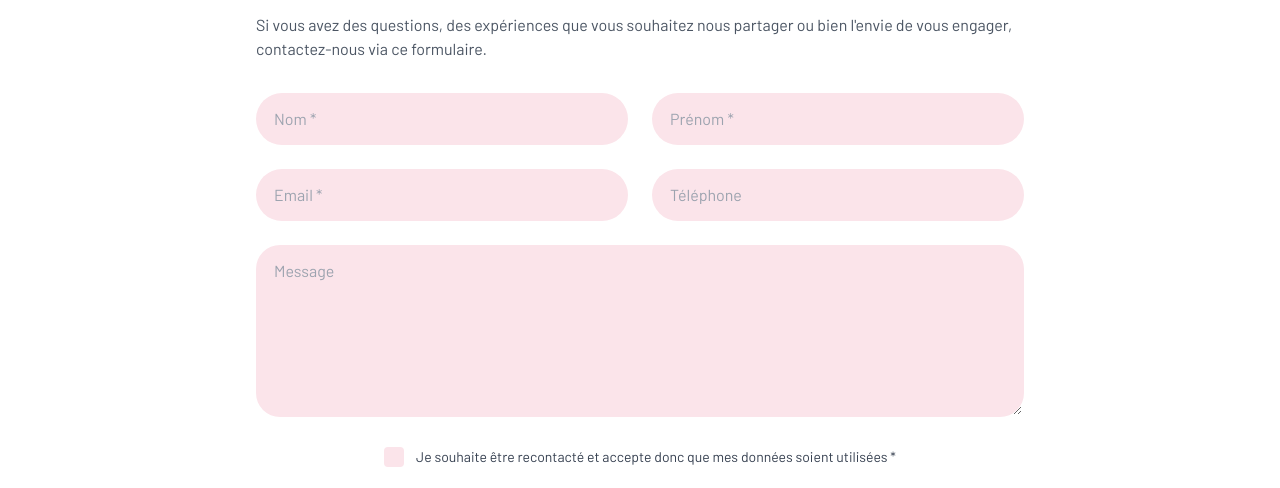
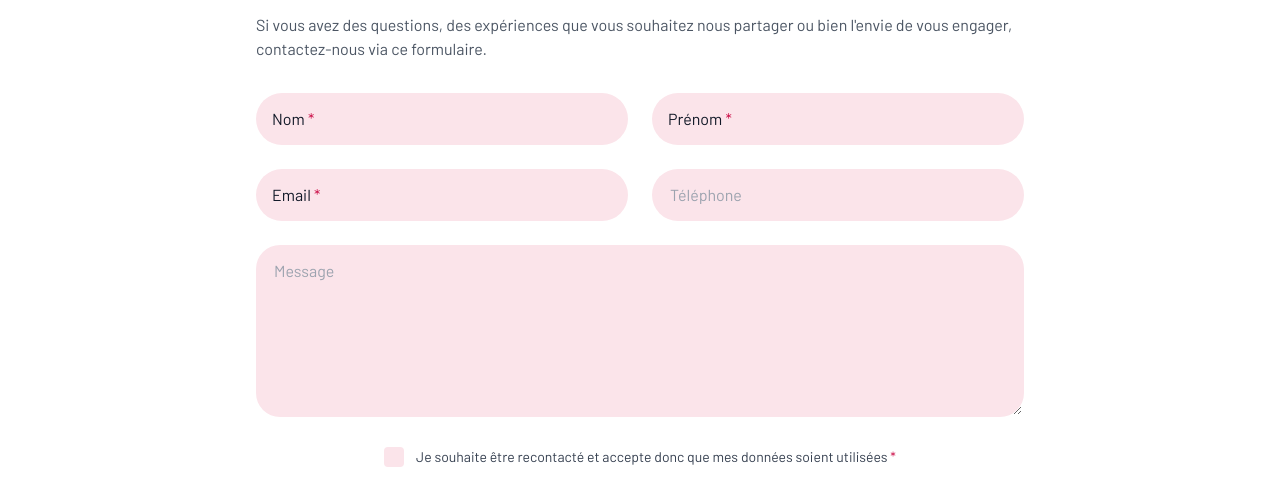
Before and after one commit to rtetley/website_draguignan, a website built with Vite: page index.html in a window 1280 px wide. Shown: the part 2045-2533 px from the top of the page. Built offline with nearby package versions, Linux system fonts and the light colour scheme.

Commit message:
fix: asterisks color

```diff
--- a/index.html
+++ b/index.html
@@ -130,25 +130,34 @@ dans les quartiers, les enfants dans les écoles !» Var-matin
 
                 <form id="contactForm" class="space-y-6" novalidate>
                     <div class="grid grid-cols-1 md:grid-cols-2 gap-6">
-                        <div>
-                            <input type="text" id="nom" name="nom" required placeholder="Nom *"
-                                class="w-full px-4 py-3 rounded-full text-gray-900"
+                        <div class="relative">
+                            <input type="text" id="nom" name="nom" required placeholder="Nom"
+                                class="w-full px-4 py-3 rounded-full text-gray-900 required-field"
                                 style="background-color: var(--color-unies-pink);">
+                            <label for="nom" class="absolute left-4 top-1/2 -translate-y-1/2 pointer-events-none text-gray-900">
+                                <span class="placeholder-text">Nom <span style="color: var(--color-unies-red);">*</span></span>
+                            </label>
                             <p id="nomError" class="text-red-600 text-sm mt-1 ml-4 hidden">Veuillez renseigner votre nom</p>
                         </div>
-                        <div>
-                            <input type="text" id="prenom" name="prenom" required placeholder="Prénom *"
-                                class="w-full px-4 py-3 rounded-full text-gray-900"
+                        <div class="relative">
+                            <input type="text" id="prenom" name="prenom" required placeholder="Prénom"
+                                class="w-full px-4 py-3 rounded-full text-gray-900 required-field"
                                 style="background-color: var(--color-unies-pink);">
+                            <label for="prenom" class="absolute left-4 top-1/2 -translate-y-1/2 pointer-events-none text-gray-900">
+                                <span class="placeholder-text">Prénom <span style="color: var(--color-unies-red);">*</span></span>
+                            </label>
                             <p id="prenomError" class="text-red-600 text-sm mt-1 ml-4 hidden">Veuillez renseigner votre prénom</p>
                         </div>
                     </div>
 
                     <div class="grid grid-cols-1 md:grid-cols-2 gap-6">
-                        <div>
-                            <input type="email" id="email" name="email" required placeholder="Email *"
-                                class="w-full px-4 py-3 rounded-full text-gray-900"
+                        <div class="relative">
+                            <input type="email" id="email" name="email" required placeholder="Email"
+                                class="w-full px-4 py-3 rounded-full text-gray-900 required-field"
                                 style="background-color: var(--color-unies-pink);">
+                            <label for="email" class="absolute left-4 top-1/2 -translate-y-1/2 pointer-events-none text-gray-900">
+                                <span class="placeholder-text">Email <span style="color: var(--color-unies-red);">*</span></span>
+                            </label>
                             <p id="emailError" class="text-red-600 text-sm mt-1 ml-4 hidden">Veuillez renseigner une adresse email valide</p>
                         </div>
                         <div>
@@ -169,7 +178,7 @@ dans les quartiers, les enfants dans les écoles !» Var-matin
                             <div class="flex items-center space-x-3">
                                 <input type="checkbox" id="consent" name="consent" required>
                                 <label for="consent" class="text-gray-700 text-sm">
-                                    Je souhaite être recontacté et accepte donc que mes données soient utilisées *
+                                    Je souhaite être recontacté et accepte donc que mes données soient utilisées <span style="color: var(--color-unies-red);">*</span>
                                 </label>
                             </div>
                             <p id="consentError" class="text-red-600 text-sm mt-1 hidden">Vous devez accepter que vos données soient utilisées pour être recontacté</p>
--- a/src/input.css
+++ b/src/input.css
@@ -8,6 +8,18 @@
     --color-unies-magenta: #931D80;
     --color-unies-red: #CB0D47;
   }
+
+  /* Hide default placeholder and show custom label */
+  .required-field::placeholder {
+    color: transparent;
+  }
+
+  /* Hide custom label when input has value or is focused */
+  .required-field:focus + label .placeholder-text,
+  .required-field:not(:placeholder-shown) + label .placeholder-text {
+    display: none;
+  }
+
 
   @font-face {
     font-family: 'Barlow';
```
